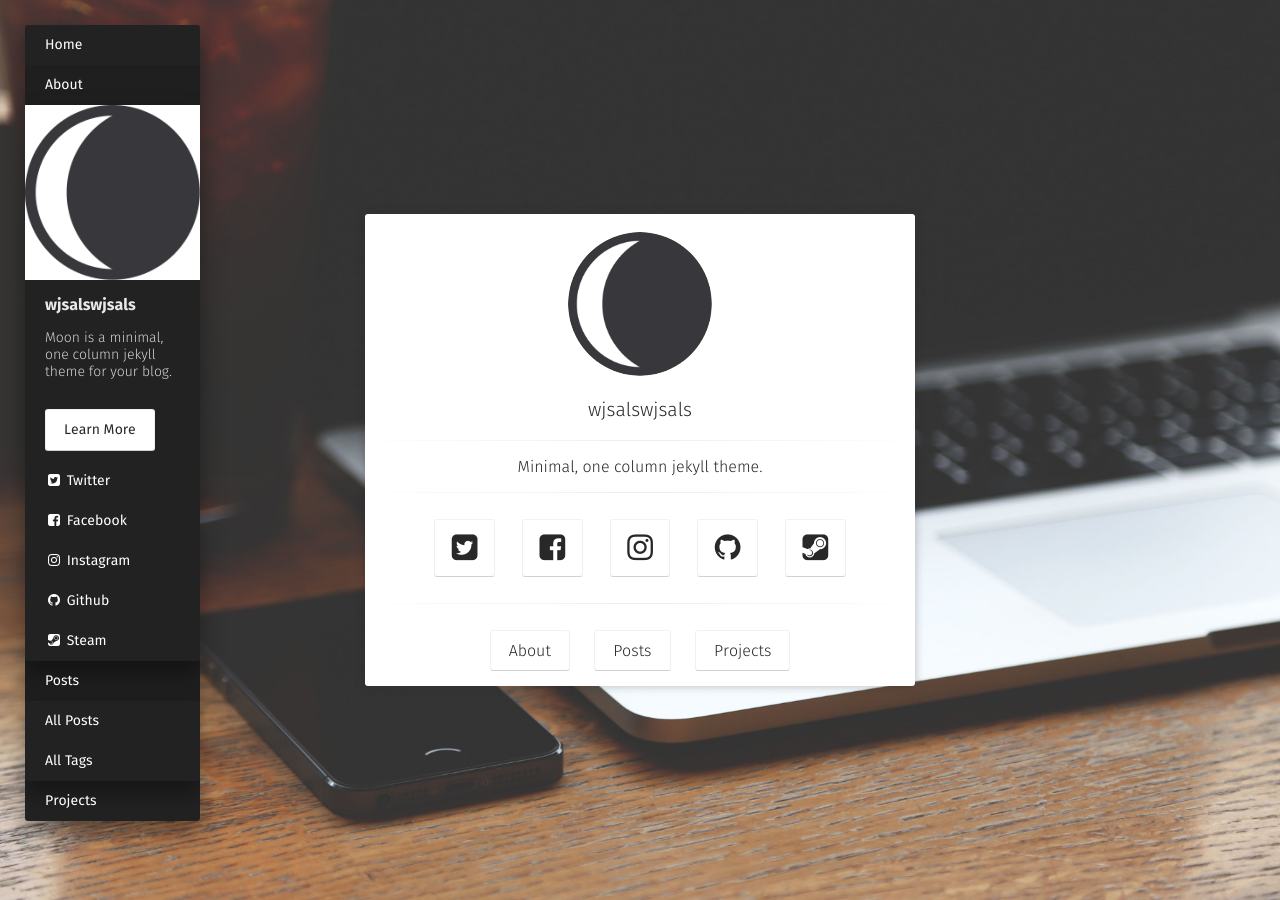
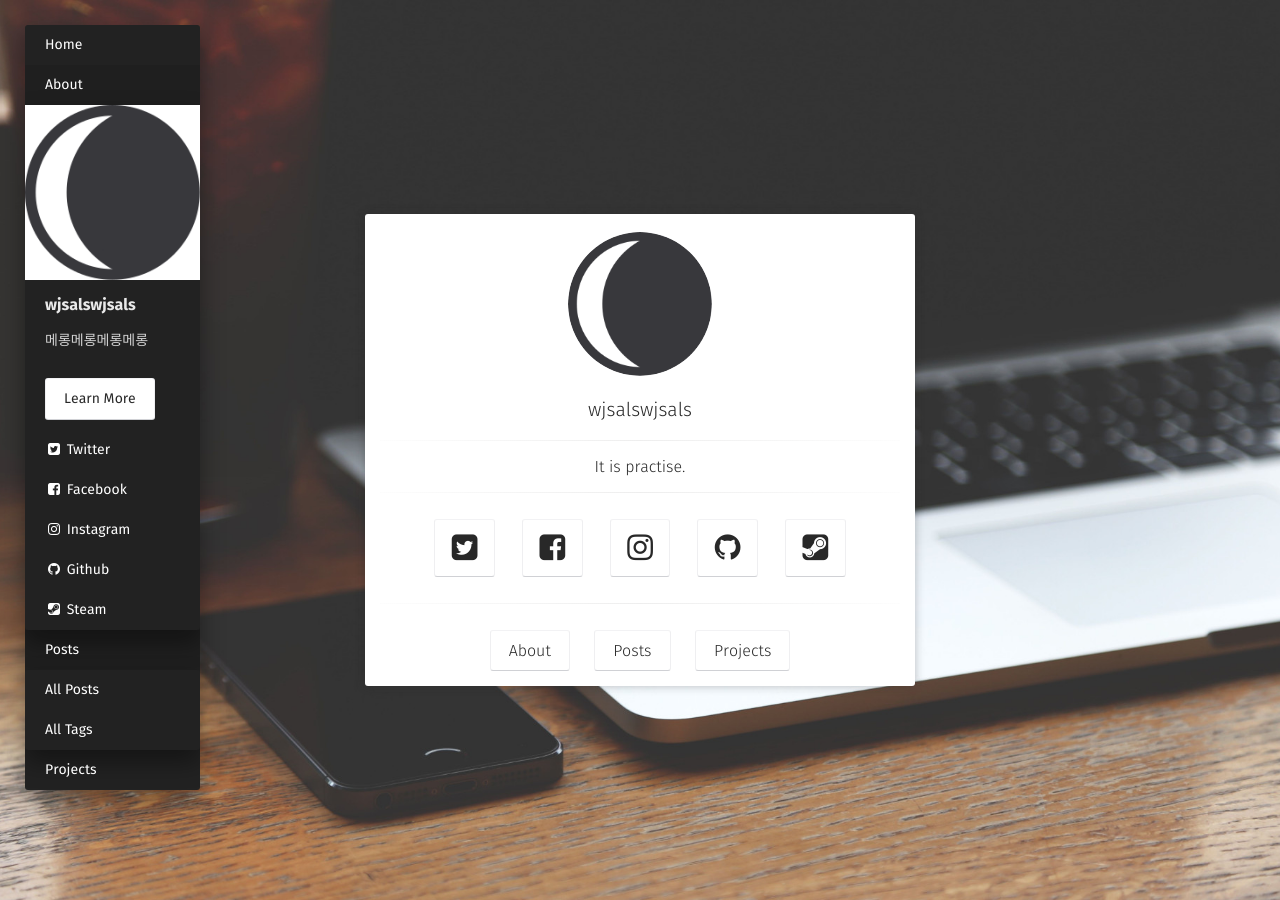
Before and after one commit to wjsalswjsals/wjsalswjsals.github.com, a Jekyll site: the page built from index.html, in a window 1280 px wide. Built offline with Jekyll 4.4.1, drawn with Linux system fonts in a browser that asks for light colours; some web fonts are replaced.

Commit message:
Update _config.yml

```diff
--- a/_config.yml
+++ b/_config.yml
@@ -1,7 +1,7 @@
 # Site
 title:              wjsalswjsals
-bio:                'Minimal, one column jekyll theme.'
-description:        "Moon is a minimal, one column jekyll theme for your blog."
+bio:                'It is practise.'
+description:        "메롱메롱메롱메롱"
 reading_time:       true
 words_per_minute:   200
 logo:               'assets/img/logo.png'
```
